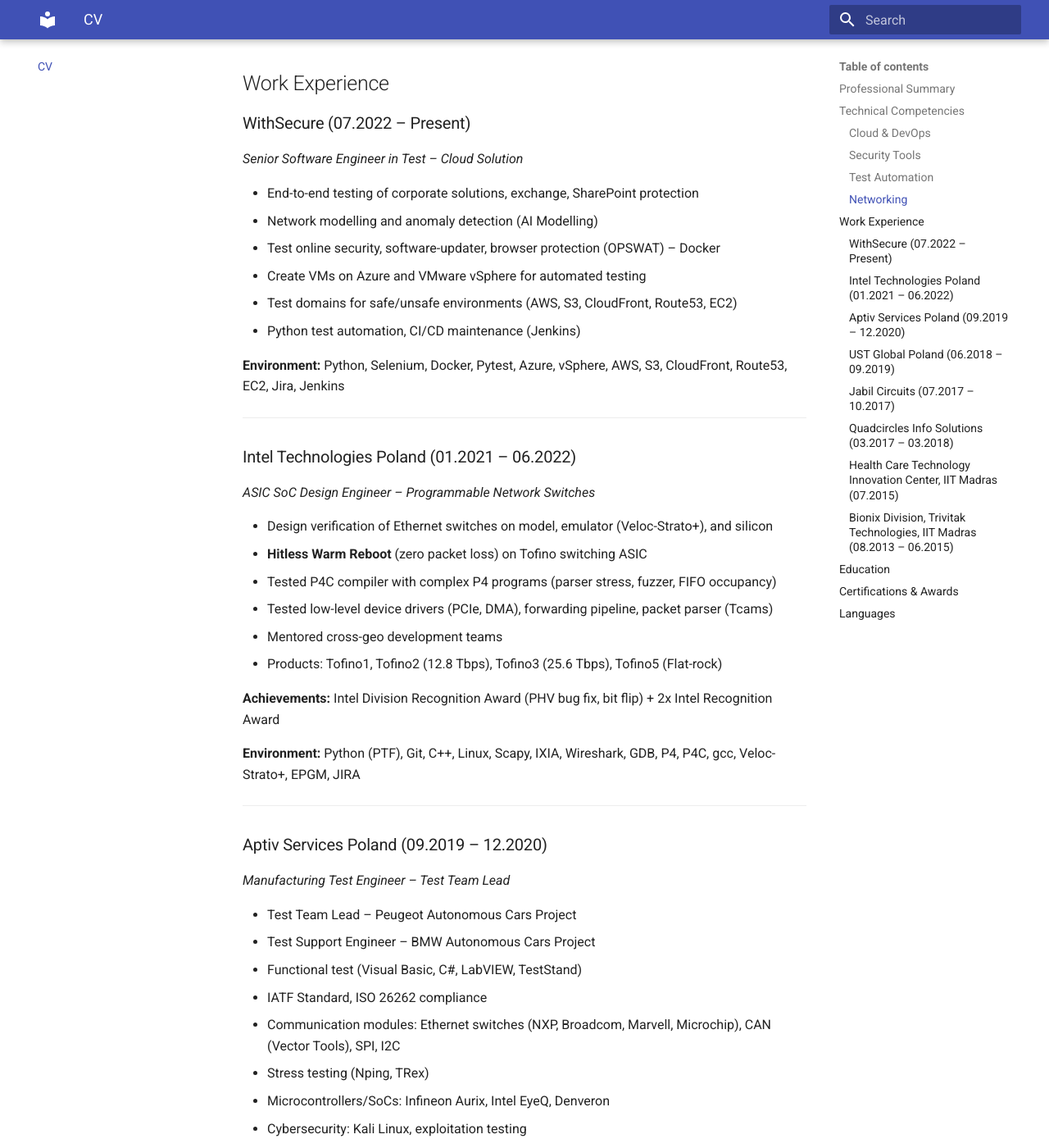
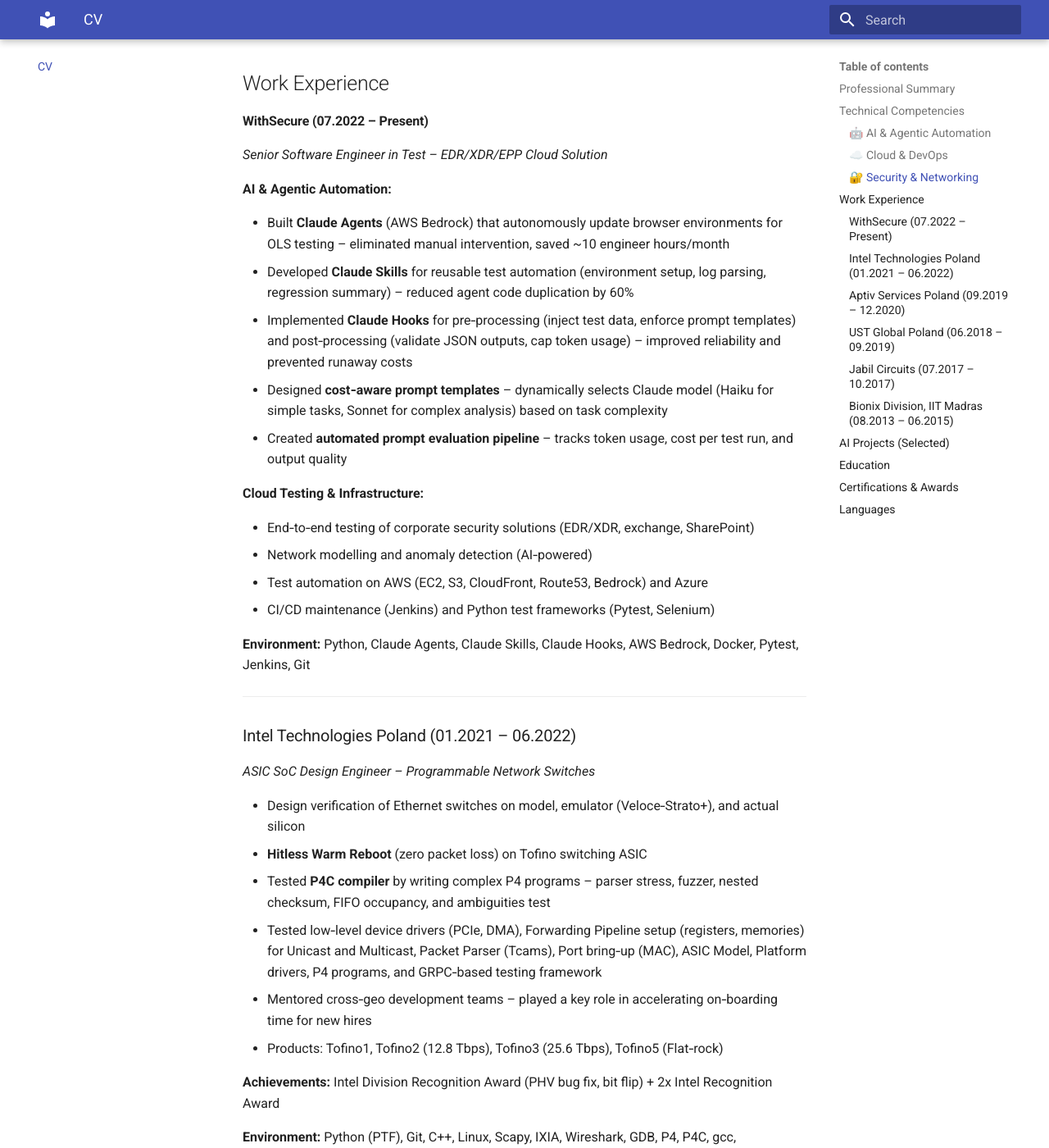
Before and after one commit to prasro/prasro.github.io, an MkDocs documentation site: the page built from docs/cv.md, in a window 1280 px wide and 1400 px high, scrolled down 1566 px. Shown: the whole window at 82% size. Built offline with MkDocs 1.6.1 and Material for MkDocs 9.7.7, drawn with Linux system fonts in a browser that asks for light colours; some of the changed text lies outside the part shown.

```diff
--- a/docs/cv.md
+++ b/docs/cv.md
@@ -15,7 +15,9 @@
 
 ## Professional Summary
 
-Award-Winning Software Engineer who thrives on tough engineering problems where hardware meets software. **Intel Division Recognition Award** winner. 9+ years across cybersecurity, networking, embedded systems, and test engineering.
+Award‑winning engineer who thrives where hardware meets software. **Intel Division Recognition Award** winner. 9+ years across cybersecurity, networking, and test engineering.
+
+Currently focused on **AI‑powered test automation** – building intelligent **Claude Agents** that autonomously maintain browser environments, optimize prompt usage to reduce API costs, and scale cloud testing frameworks.
 
 ---
 
@@ -23,61 +25,67 @@ Award-Winning Software Engineer who thrives on tough engineering problems where
 
 | Level | Technologies |
 | :--- | :--- |
-| **EXPERT** | Python, AWS (EC2, S3, Route53, CloudFront), Azure, Docker, Robot Framework, Selenium, Jenkins, Pytest, Git |
-| **ADVANCED** | C, C++, C#, VB, P4, LabVIEW, TestStand, Kali Linux, Metasploit, JIRA, VMware vSphere |
-| **BEGINNER** | PHP, Java, MySQL, Kubernetes (in progress) |
+| **EXPERT** | Python, AWS (EC2, S3, Route53, CloudFront, **Bedrock**), **Claude Agents**, **Claude Skills**, **Claude Hooks**, Prompt Engineering, Cost Optimization |
+| **ADVANCED** | C, C++, C#, P4, Docker, Robot Framework, Selenium, Jenkins, Git, Kali Linux |
+| **BEGINNER** | Kubernetes (in progress) |
 
-### Cloud & DevOps
-- **AWS:** EC2, Route53, CloudFront, S3 Buckets
-- **Azure:** VMs, Security Center
-- **CI/CD:** Jenkins, Gerrit, Git, GitLab CI
+### 🤖 AI & Agentic Automation
+- **Claude Agents** – Built autonomous agents for browser update automation
+- **Claude Skills** – Created reusable skills for test environment setup, log analysis, and report generation
+- **Claude Hooks** – Implemented pre‑processing and post‑processing hooks to inject context, validate outputs, and enforce cost limits
+- **AWS Bedrock** – Claude model integration (Haiku, Sonnet, Opus)
+- **Prompt Optimization** – Token usage reduction, cost per prompt analysis
+- **Cost Optimization** – Reduced API spend by ~20% through prompt caching, response streaming, and efficient hook design
+
+### ☁️ Cloud & DevOps
+- **AWS:** EC2, S3, Route53, CloudFront, Bedrock
+- **CI/CD:** Jenkins, Git, GitLab CI
 - **Containers:** Docker, Kubernetes (fundamentals)
 
-### Security Tools
-- EDR/XDR (WithSecure Elements)
-- Kali Linux, Metasploit
-- OPSWAT browser protection
-- Fortinet, IBM Cybersecurity
+### 🔐 Security & Networking
+- EDR/XDR, Kali Linux, Metasploit
+- P4, Tofino family (12.8–25.6 Tbps)
+- Scapy, IXIA, Wireshark
 
-### Test Automation
-- Robot Framework, Selenium, Pytest
-- LabVIEW, TestStand
-- PTF (Python PTF for Intel)
+---
 
-### Networking
-- P4, Tofino family (12.8–25.6 Tbps)
-- Scapy, IXIA, IxExplorer, IxNetwork
-- Wireshark, GDB
-- CAN, Vector Tools, SPI, I2C
 ## Work Experience
 
-### WithSecure (07.2022 – Present)
-*Senior Software Engineer in Test – Cloud Solution*
+#### WithSecure (07.2022 – Present)
+*Senior Software Engineer in Test – EDR/XDR/EPP Cloud Solution*
 
-- End-to-end testing of corporate solutions, exchange, SharePoint protection
-- Network modelling and anomaly detection (AI Modelling)
-- Test online security, software-updater, browser protection (OPSWAT) – Docker
-- Create VMs on Azure and VMware vSphere for automated testing
-- Test domains for safe/unsafe environments (AWS, S3, CloudFront, Route53, EC2)
-- Python test automation, CI/CD maintenance (Jenkins)
+**AI & Agentic Automation:**
 
-**Environment:** Python, Selenium, Docker, Pytest, Azure, vSphere, AWS, S3, CloudFront, Route53, EC2, Jira, Jenkins
+- Built **Claude Agents** (AWS Bedrock) that autonomously update browser environments for OLS testing – eliminated manual intervention, saved ~10 engineer hours/month
+- Developed **Claude Skills** for reusable test automation (environment setup, log parsing, regression summary) – reduced agent code duplication by 60%
+- Implemented **Claude Hooks** for pre‑processing (inject test data, enforce prompt templates) and post‑processing (validate JSON outputs, cap token usage) – improved reliability and prevented runaway costs
+- Designed **cost‑aware prompt templates** – dynamically selects Claude model (Haiku for simple tasks, Sonnet for complex analysis) based on task complexity
+- Created **automated prompt evaluation pipeline** – tracks token usage, cost per test run, and output quality
+
+**Cloud Testing & Infrastructure:**
+
+- End‑to‑end testing of corporate security solutions (EDR/XDR, exchange, SharePoint)
+- Network modelling and anomaly detection (AI‑powered)
+- Test automation on AWS (EC2, S3, CloudFront, Route53, Bedrock) and Azure
+- CI/CD maintenance (Jenkins) and Python test frameworks (Pytest, Selenium)
+
+**Environment:** Python, Claude Agents, Claude Skills, Claude Hooks, AWS Bedrock, Docker, Pytest, Jenkins, Git
 
 ---
 
 ### Intel Technologies Poland (01.2021 – 06.2022)
 *ASIC SoC Design Engineer – Programmable Network Switches*
 
-- Design verification of Ethernet switches on model, emulator (Veloc-Strato+), and silicon
+- Design verification of Ethernet switches on model, emulator (Veloce‑Strato+), and actual silicon
 - **Hitless Warm Reboot** (zero packet loss) on Tofino switching ASIC
-- Tested P4C compiler with complex P4 programs (parser stress, fuzzer, FIFO occupancy)
-- Tested low-level device drivers (PCIe, DMA), forwarding pipeline, packet parser (Tcams)
-- Mentored cross-geo development teams
-- Products: Tofino1, Tofino2 (12.8 Tbps), Tofino3 (25.6 Tbps), Tofino5 (Flat-rock)
+- Tested **P4C compiler** by writing complex P4 programs – parser stress, fuzzer, nested checksum, FIFO occupancy, and ambiguities test
+- Tested low‑level device drivers (PCIe, DMA), Forwarding Pipeline setup (registers, memories) for Unicast and Multicast, Packet Parser (Tcams), Port bring‑up (MAC), ASIC Model, Platform drivers, P4 programs, and GRPC‑based testing framework
+- Mentored cross‑geo development teams – played a key role in accelerating on‑boarding time for new hires
+- Products: Tofino1, Tofino2 (12.8 Tbps), Tofino3 (25.6 Tbps), Tofino5 (Flat‑rock)
 
 **Achievements:** Intel Division Recognition Award (PHV bug fix, bit flip) + 2x Intel Recognition Award
 
-**Environment:** Python (PTF), Git, C++, Linux, Scapy, IXIA, Wireshark, GDB, P4, P4C, gcc, Veloc-Strato+, EPGM, JIRA
+**Environment:** Python (PTF), Git, C++, Linux, Scapy, IXIA, Wireshark, GDB, P4, P4C, gcc, Veloce‑Strato+, EPGM, JIRA
 
 ---
 
@@ -86,79 +94,52 @@ Award-Winning Software Engineer who thrives on tough engineering problems where
 
 - Test Team Lead – Peugeot Autonomous Cars Project
 - Test Support Engineer – BMW Autonomous Cars Project
-- Functional test (Visual Basic, C#, LabVIEW, TestStand)
-- IATF Standard, ISO 26262 compliance
-- Communication modules: Ethernet switches (NXP, Broadcom, Marvell, Microchip), CAN (Vector Tools), SPI, I2C
-- Stress testing (Nping, TRex)
-- Microcontrollers/SoCs: Infineon Aurix, Intel EyeQ, Denveron
+- Functional test (C#, LabVIEW, TestStand), IATF, ISO 26262
 - Cybersecurity: Kali Linux, exploitation testing
+- Communication: CAN, Vector Tools, SPI, I2C
 
-**Projects:** BMW – Camera modules & communication | Peugeot – Radar & camera systems
-
-**Environment:** C#, Python, LabVIEW, TestStand, Visual Basic, Excel, Kali Linux, Nping, Git, Plastic SCM, Polarion, Doors, CANoe, Vector Tools, CAN, SPI, I2C
+**Environment:** C#, Python, LabVIEW, Kali Linux, CANoe, Git
 
 ---
 
 ### UST Global Poland (06.2018 – 09.2019)
-*Associate Software Developer (Client: Intel Technologies Poland)*
+*Associate Software Developer (Client: Intel)*
 
 - Intel CAS (Cache Accelerated Storage) validation
-- Test automation on CentOS, RHEL, Ceph, Qemu, XML
-- Code reviews (Gerrit)
+- Test automation on CentOS, RHEL, Ceph
 
-**Environment:** C#, Visual Studio, CEPH, QEMU, Git, Gerrit, Scrum, CentOS, RHEL
+**Environment:** C#, Git, Gerrit, CentOS, RHEL
 
 ---
 
 ### Jabil Circuits (07.2017 – 10.2017)
-*Test Engineer (Clients: Honeywell, Alert-Me)*
+*Test Engineer*
 
-- Debug tests (C, C++), test optimization scripts
-- Functional test development
-- Wi-Fi module (ESP) programming
-- Robot Framework + Selenium for web testing
+- Robot Framework + Selenium web testing
+- Bronze certificate – Kaizen Six Sigma
 
-**Achievement:** Bronze certificate – Kaizen Six Sigma (test time cycle reduction)
-
-**Environment:** C++, Excel, Agile, Robot Framework, Selenium, JIRA, LabVIEW, TestStand, Lt-spice, Eagle
+**Environment:** C++, Robot Framework, Selenium, JIRA
 
 ---
 
-### Quadcircles Info Solutions (03.2017 – 03.2018)
-*Freelance Consultant – Mentoring & Test Engineer Analyst*
+### Bionix Division, IIT Madras (08.2013 – 06.2015)
+*CEO & Co‑Founder*
 
-- Business mentoring, proposals, project development
-- Web/mobile testing (Selenium IDE, Robot Framework)
+- Brain‑wave controlled wheelchair – awarded by Ministry of India
+- Gesture controlled robotic vehicles, EMG robotic arm, PCB design
+
+**Environment:** Embedded C, Arduino, MATLAB, Eagle
 
 ---
 
-### Health Care Technology Innovation Center, IIT Madras (07.2015)
-*Research Internship*
+## AI Projects (Selected)
 
-- Wireless vital signals monitoring (Kinetis)
-- Gesture-controlled modules, ZigBee
-- Bluetooth vital signal monitor, Smart watch for healthcare
-
-**Environment:** Kinetis, Bluetooth, Embedded C, Transistors, Accelerometers
-
----
-
-### Bionix Division, Trivitak Technologies, IIT Madras (08.2013 – 06.2015)
-*CEO & Co-Founder (Own Startup)*
-
-- Business plans, accounts, project development, mentoring
-- Home automation devices
-
-**Projects:**
-- Gesture controlled robotic vehicles with video surveillance
-- Robotic arm using EMG signals (Embedded C, MATLAB)
-- PCB design (Eagle, Diptrace)
-- **Brain wave-controlled wheelchair** (Arduino, ZigBee, C++)
-- EEG signal-based home automation (Arduino, C++)
-
-**Achievement:** Brain wave-controlled wheelchair
-
-**Environment:** Embedded C, MATLAB, Arduino, ZigBee, C++, Eagle, Diptrace
+| Project | Tech | Impact |
+| :--- | :--- | :--- |
+| **Claude Agent for Browser Automation** | AWS Bedrock, Claude 3 Haiku, Python | 100% reduction in manual OLS maintenance, ~10 engineer hours/month saved |
+| **Prompt Cost Optimization Framework** | Claude API, Python, AWS Lambda | 20% reduction in API spend without quality loss |
+| **AI‑Driven Anomaly Detection** | Python, scikit‑learn | 15% reduction in critical production defects |
+| **Claude Skills & Hooks Library** | Python, Claude API | Reusable skills and hooks cut agent development time by 20% |
 
 ---
 
@@ -166,6 +147,7 @@ Award-Winning Software Engineer who thrives on tough engineering problems where
 
 | Degree | Institution | Year |
 | :--- | :--- | :--- |
+| Postgraduate Studies in Cybersecurity | WSKZ (studia-online.pl) | 2026 |
 | M.Sc. Electronics & Telecommunications | Gdansk University of Technology | 2017 |
 | B.Tech Electronics & Communication | University of Kerala | 2014 |
 
@@ -178,11 +160,9 @@ Award-Winning Software Engineer who thrives on tough engineering problems where
 | 🏆 Intel Division Recognition Award | 2022 |
 | 🏆 Intel Recognition Award (2x) | 2021–2022 |
 | Fortinet Network Security Expert – Level 1 | 2022 |
-| HackerRank Python | 2022 |
+| HackerRank Python (Certified Programmer) | 2022 |
 | IBM Cybersecurity Fundamentals | 2020 |
-| IBM Cybersecurity Tools and Attacks | 2020 |
-| VMware Network Virtualization Concepts | 2020 |
-| VMware Cloud and Virtualization Concepts | 2020 |
+| VMware Cloud & Network Virtualization | 2020 |
 
 ---
 
@@ -192,5 +172,3 @@ Award-Winning Software Engineer who thrives on tough engineering problems where
 | :--- | :--- |
 | English | Native |
 | Polish | Intermediate |
-
----
```
Also changed, not shown: other parts of docs/cv.md (+1 -1 lines), docs/contact.md (+6 -3 lines), docs/index.md (+22 -15 lines), docs/images/profile.jpg (added), 1 other file.
